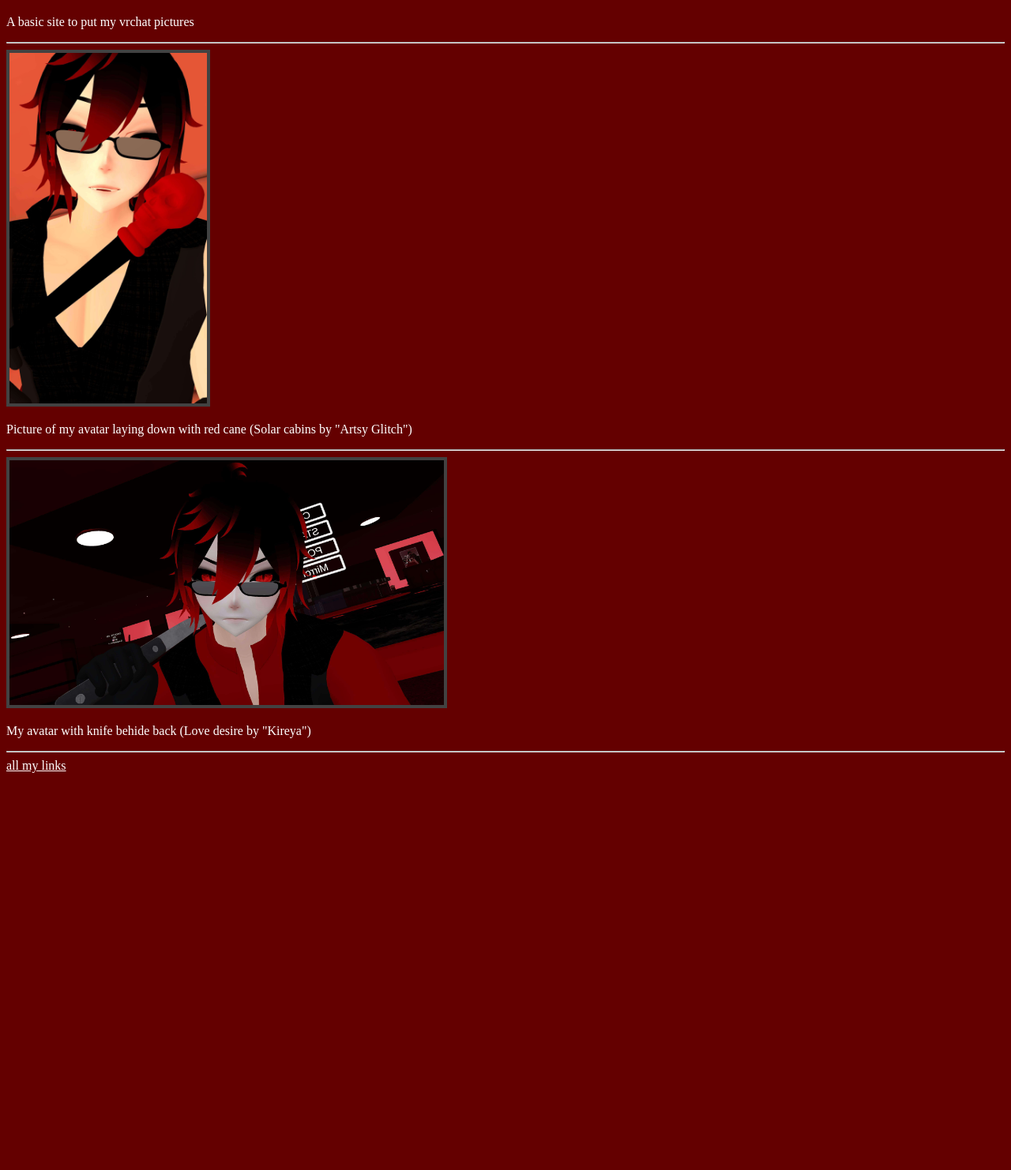
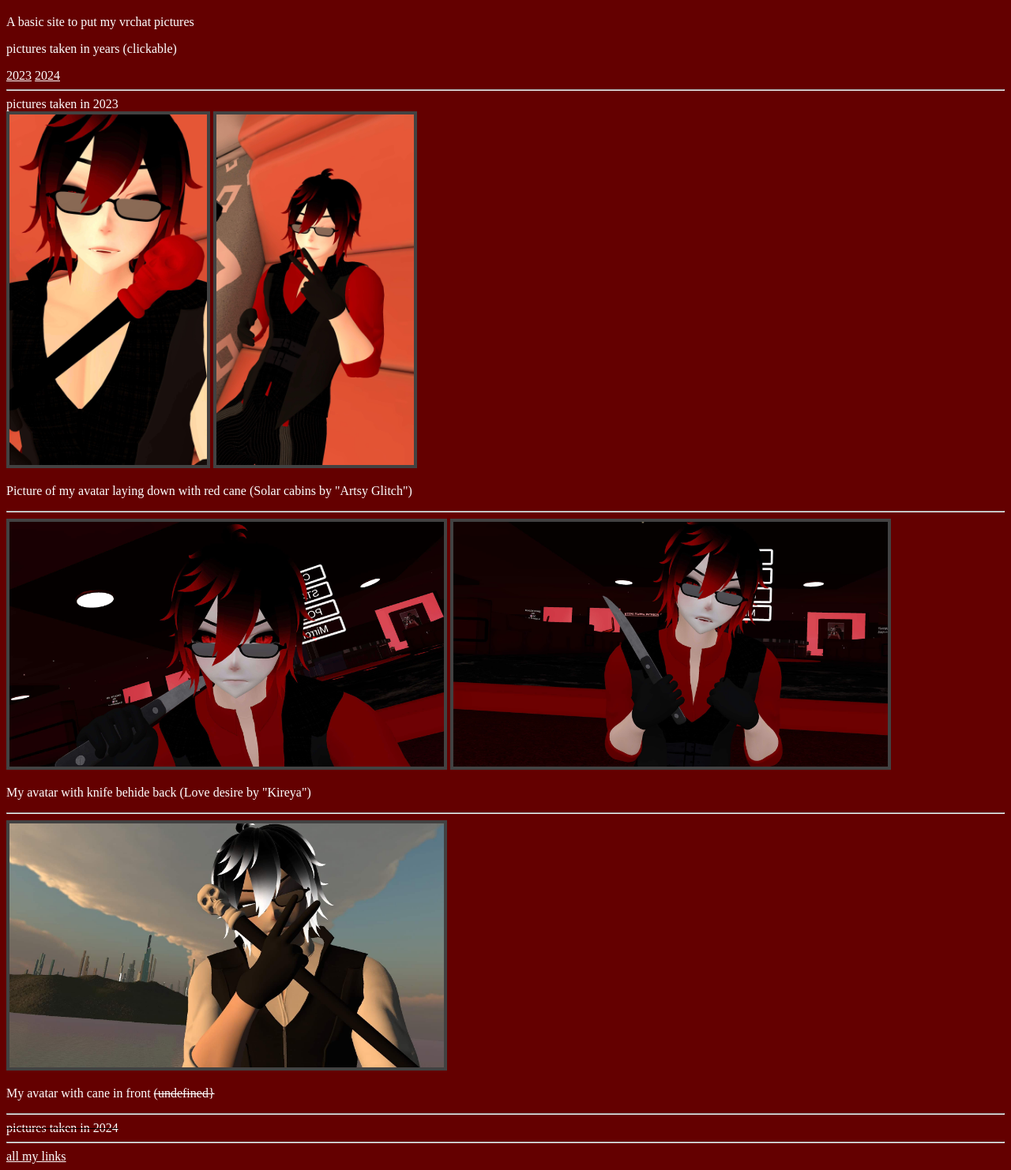
Before and after one commit to Bossvirus198/Html-practice, a plain HTML site: page Index.html in a window 1280 px wide. Shown: the part 61-1543 px from the top of the page at 79% size. Before the commit the page ends 1048 px from the top, so only its background shows below. Drawn offline with Linux system fonts and the light colour scheme.

Commit message:
added new pics and "jump to"
added new pictures ("Vrchat-pic1.1, Vrchat-pic2.1 and Vrchat-pic3)

added "jump to"
clickable text to jump to year

```diff
--- a/Index.html
+++ b/Index.html
@@ -26,13 +26,34 @@
       a {
         color: white;
       }
+
+      table,
+      th,
+      td {
+        font-size: 25px;
+        border: 1px solid gray;
+        border-collapse: collapse;
+        color: white;
+      }
     </style>
     <h1>Bossvirus198's Vrchat pictures</h1>
     <p>A basic site to put my vrchat pictures</p>
+    <p>pictures taken in years (clickable)</p>
+    <a href="#2023">2023</a>
+    <a href="#2024">2024</a>
     <hr />
+
+    <a id="2023">pictures taken in 2023</a>
+    <br />
+
     <img
       src="/Images/Vrchat-pic1.jpg"
       alt="picture of bossvirus198 laying down with red cane"
+      width="250px"
+    />
+    <img
+      src="Images/Vrchat-pic1.1.jpg"
+      alt="picture of bossvirus198 laying down without cane"
       width="250px"
     />
     <p>
@@ -46,8 +67,25 @@
       alt="picture of bossvirus198 with knife behide back"
       width="550px"
     />
+    <img
+      src="Images/Vrchat-pic2.1.jpg"
+      alt="picture of bossvirus198 with knife in frot"
+      width="550px"
+    />
     <p>My avatar with knife behide back (Love desire by "Kireya")</p>
     <hr />
+
+    <img
+      src="Images/Vrchat-pic3.jpg"
+      alt="picture of bossvirus198 with cane in front"
+      width="550px"
+    />
+    <p>My avatar with cane in front <del>(undefined}</del></p>
+
+    <hr />
+    <del><a id="2024">pictures taken in 2024</a></del>
+    <hr />
+
     <a href="https://solo.to/bossvirus198">all my links</a>
   </body>
 </html>
```
Also changed, not shown: Images/Vrchat-pic1.1.jpg (added), Images/Vrchat-pic2.1.jpg (added), Images/Vrchat-pic3.jpg (added).
